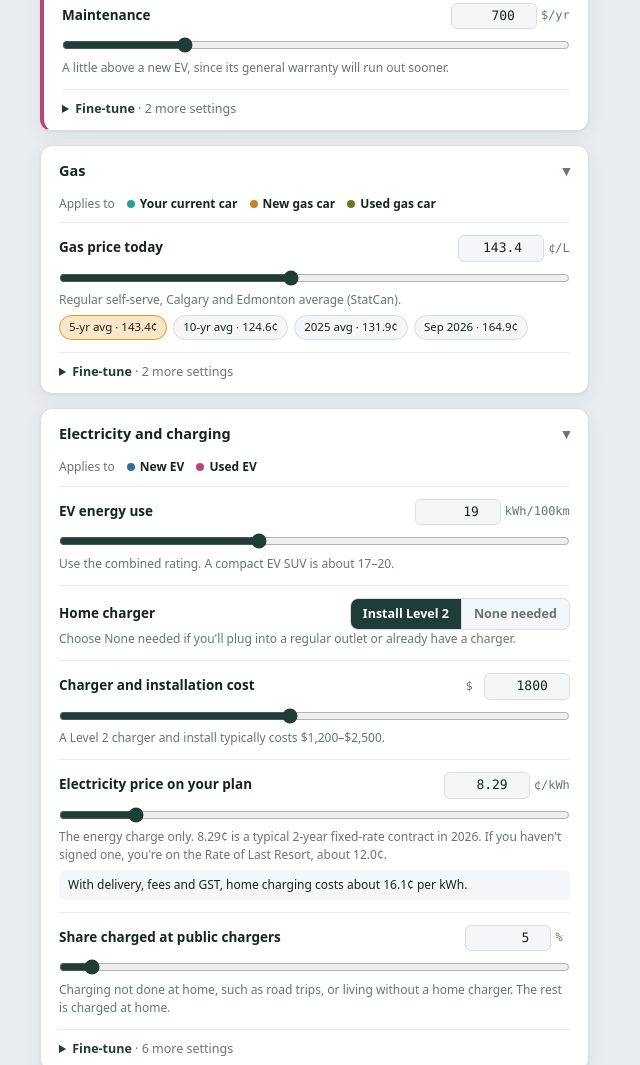
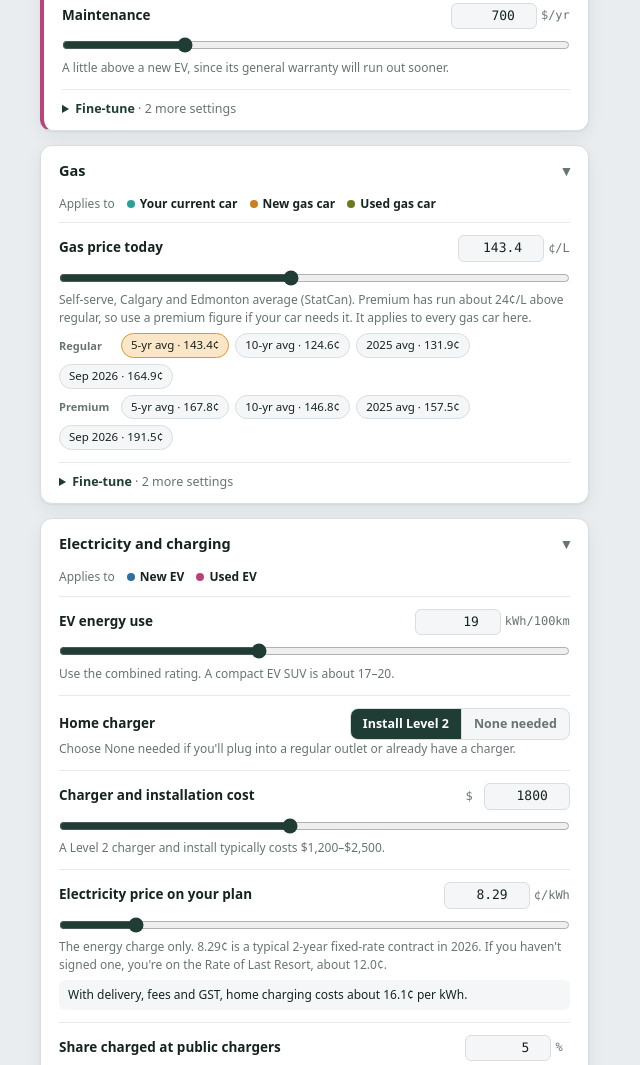
Before and after one commit to EthanPullan/Pullan, a plain HTML site: page tools/ev-cost/index.html in a window 1280 px wide. Shown: the part 3569-4634 px from the top of the page, without its empty margins (0-640 px from the left). Drawn offline with Linux system fonts and the light colour scheme.

Commit message:
EV calculator: premium gas price presets
Add Alberta premium unleaded averages to the gas price presets, from the
same StatCan table and cities as regular (Calgary and Edmonton
self-serve): 5-yr 167.8c, 10-yr 146.8c, 2025 157.5c, Sep 2026 191.5c.
Presets are now grouped into Regular and Premium rows (a 2x2 grid on
phones), and the notes list the premium figures.

Also fix the phone totals bar truncating 'New gas' and 'Used gas': a
tighter layout below 430px wide (the narrow-screen rule was being
overridden by an earlier one).

Co-Authored-By: Claude Opus 5.5 <noreply@anthropic.com>
Claude-Session: https://claude.ai/code/session_01QuRre9X1q2aDvhfoBG6x4t

```diff
--- a/tools/ev-cost/index.html
+++ b/tools/ev-cost/index.html
@@ -96,7 +96,8 @@
   .hint{font-size:12px;color:var(--muted);line-height:1.5;}
   .hint.changed::before{content:"Default: " attr(data-default) " · ";color:var(--ink);}
   .hint.changed:empty::before{content:"Default: " attr(data-default);}
-  .presets{display:flex;flex-wrap:wrap;gap:6px;margin-top:6px;}
+  .presets{display:flex;flex-wrap:wrap;align-items:center;gap:6px;margin-top:6px;}
+  .presets .pgroup{font-size:11px;font-weight:700;color:var(--muted);min-width:56px;}
   .presets button{font:inherit;font-size:11.5px;padding:3px 9px;border-radius:20px;border:1px solid var(--line);
     background:var(--panel-2);color:var(--ink);cursor:pointer;}
   .presets button:hover{border-color:var(--accent);}
@@ -204,6 +205,9 @@
     .valbox input{font-size:16px;width:96px;padding:6px 8px;}
     input[type=range]{height:32px;margin:4px 0 0;}
     .presets button{padding:7px 12px;font-size:12.5px;}
+    .presets{display:grid;grid-template-columns:1fr 1fr;}
+    .presets .pgroup{grid-column:1 / -1;}
+    .presets button{white-space:nowrap;padding:7px 4px;}
     .seg button{padding:10px 14px;font-size:13.5px;}
     .btn{padding:9px 12px;}
     details.group > summary{padding:16px 18px;}
@@ -218,6 +222,15 @@
     .table-panel{padding:16px 12px;}
     .table-panel table{font-size:11.5px;} .table-panel th,.table-panel td{padding:6px 2px;}
     .verdict .big{font-size:28px;}
+  }
+  /* Phones: five totals in the bottom bar need every pixel. */
+  @media (max-width:430px){
+    .mbar{padding-left:8px;padding-right:8px;}
+    .mbar .mrow{gap:4px;}
+    .mbar .mc{padding:5px 4px;}
+    .mbar .mc .n{font-size:10px;}
+    .mbar .mc .n i{display:none;}
+    .mbar .mc .t{font-size:13px;}
   }
 </style>
 </head>
@@ -298,6 +311,8 @@
       <li>Statistics Canada Table 18-10-0001-01, monthly regular self-serve price, average of Calgary and Edmonton
         (data to September 2026). Annual averages: 2021 126¢, 2022 155¢, 2023 136¢, 2024 145¢, 2025 132¢.
         The default is the 5-year average (Oct 2021 – Sep 2026), 143.4¢/L.</li>
+      <li>Premium unleaded (same table and cities): 5-year average 167.8¢/L, 10-year 146.8¢/L, 2025 157.5¢/L and
+        September 2026 191.5¢/L, about 24¢/L above regular on average. Only use premium if your car requires it.</li>
       <li class="muted">Caveat: April 2021 – March 2025 prices include the federal consumer carbon levy
         (up to 17.6¢/L), which has since been removed, while 2022–23 prices were lowered by Alberta's fuel-tax
         relief. Historical averages are a starting point, not a forecast. 2026 has run well above them.</li>
@@ -410,11 +425,16 @@
 
 <script>
 /* ---------- Gas price history (StatCan 18-10-0001-01, mean of Calgary & Edmonton, ¢/L) ---------- */
+// Self-serve regular and premium unleaded. Windows end Sep 2026 (5-yr: Oct 2021 – Sep 2026).
 const GAS_PRESETS = [
-  { label: "5-yr avg", value: 143.4 },
-  { label: "10-yr avg", value: 124.6 },
-  { label: "2025 avg", value: 131.9 },
-  { label: "Sep 2026", value: 164.9 },
+  { group: "Regular", label: "5-yr avg", value: 143.4 },
+  { group: "Regular", label: "10-yr avg", value: 124.6 },
+  { group: "Regular", label: "2025 avg", value: 131.9 },
+  { group: "Regular", label: "Sep 2026", value: 164.9 },
+  { group: "Premium", label: "5-yr avg", value: 167.8 },
+  { group: "Premium", label: "10-yr avg", value: 146.8 },
+  { group: "Premium", label: "2025 avg", value: 157.5 },
+  { group: "Premium", label: "Sep 2026", value: 191.5 },
 ];
 
 /* ---------- Control definitions ----------
@@ -526,7 +546,7 @@ const GROUPS = [
   ]},
   { id: "gas", title: "Gas", users: ["keep", "gas", "ugas"], open: true, items: [
     { id: "gasCents", label: "Gas price today", min: 80, max: 220, step: 0.5, def: 143.4, fmt: "¢/L", presets: GAS_PRESETS,
-      hint: "Regular self-serve, Calgary and Edmonton average (StatCan)." },
+      hint: "Self-serve, Calgary and Edmonton average (StatCan). Premium has run about 24¢/L above regular, so use a premium figure if your car needs it. It applies to every gas car here." },
     { id: "gasEsc", adv: true, label: "Gas price change per year", min: -3, max: 8, step: 0.5, def: 2, fmt: "%/yr",
       hint: "2% roughly tracks inflation." },
     { id: "gasWinter", adv: true, label: "Extra fuel used in cold weather", min: 0, max: 20, step: 1, def: 5, fmt: "%",
@@ -630,8 +650,9 @@ function makeCtl(it, g) {
     </div>
     <input type="range" id="r_${it.id}" min="${it.min}" max="${it.max}" step="${it.step}">
     <div class="hint" id="h_${it.id}" data-default="${fmtVal(it, it.def)}">${it.hint || ""}</div>
-    ${it.presets ? `<div class="presets">${it.presets.map(p =>
-      `<button type="button" data-for="${it.id}" data-v="${p.value}">${p.label} · ${p.value}¢</button>`).join("")}</div>` : ""}${extras}`;
+    ${it.presets ? [...new Set(it.presets.map(p => p.group))].map(grp =>
+      `<div class="presets"><span class="pgroup">${grp}</span>${it.presets.filter(p => p.group === grp).map(p =>
+        `<button type="button" data-for="${it.id}" data-v="${p.value}" aria-label="${grp} ${p.label}, ${p.value} cents a litre">${p.label} · ${p.value}¢</button>`).join("")}</div>`).join("") : ""}${extras}`;
   return el;
 }
 for (const g of GROUPS) {
```
